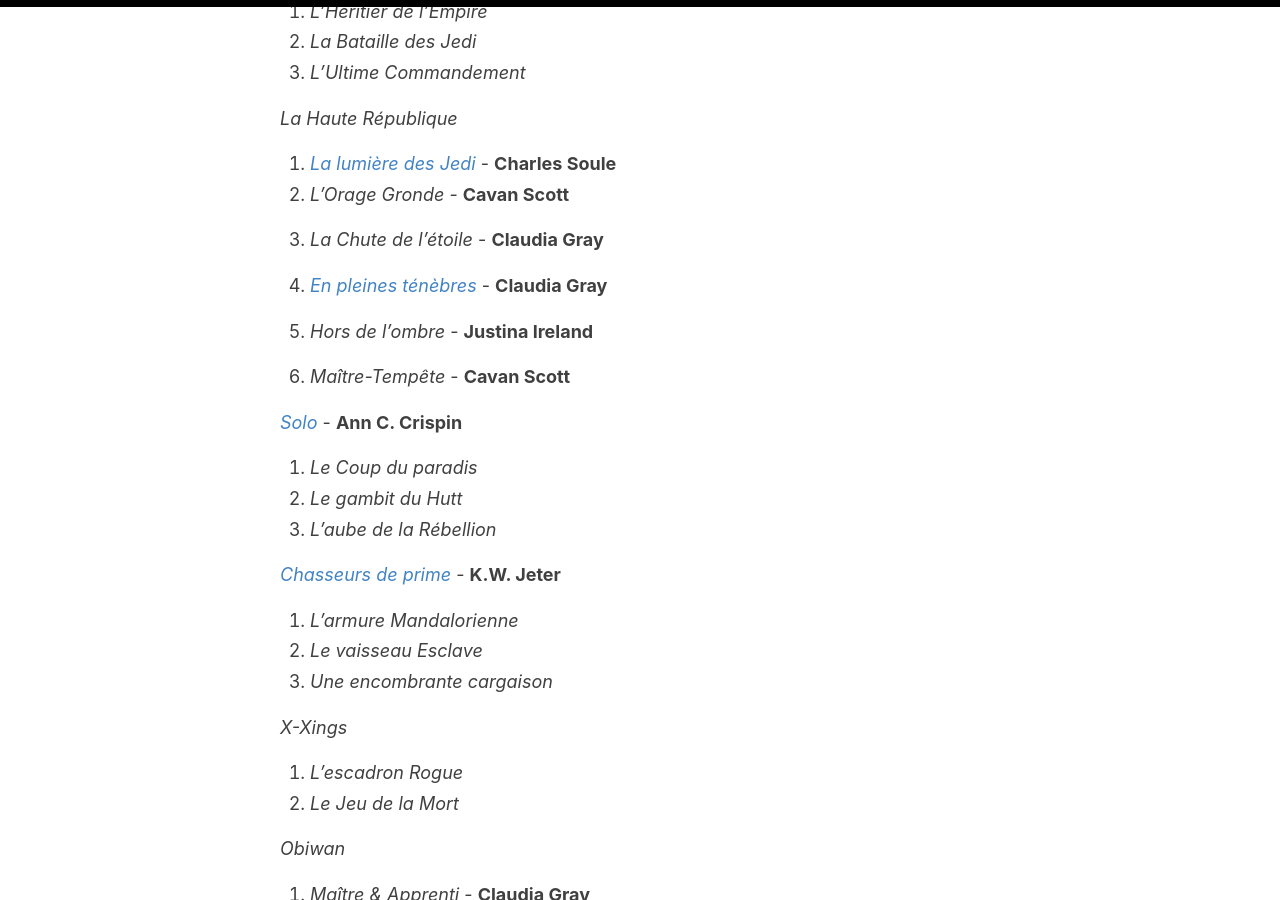
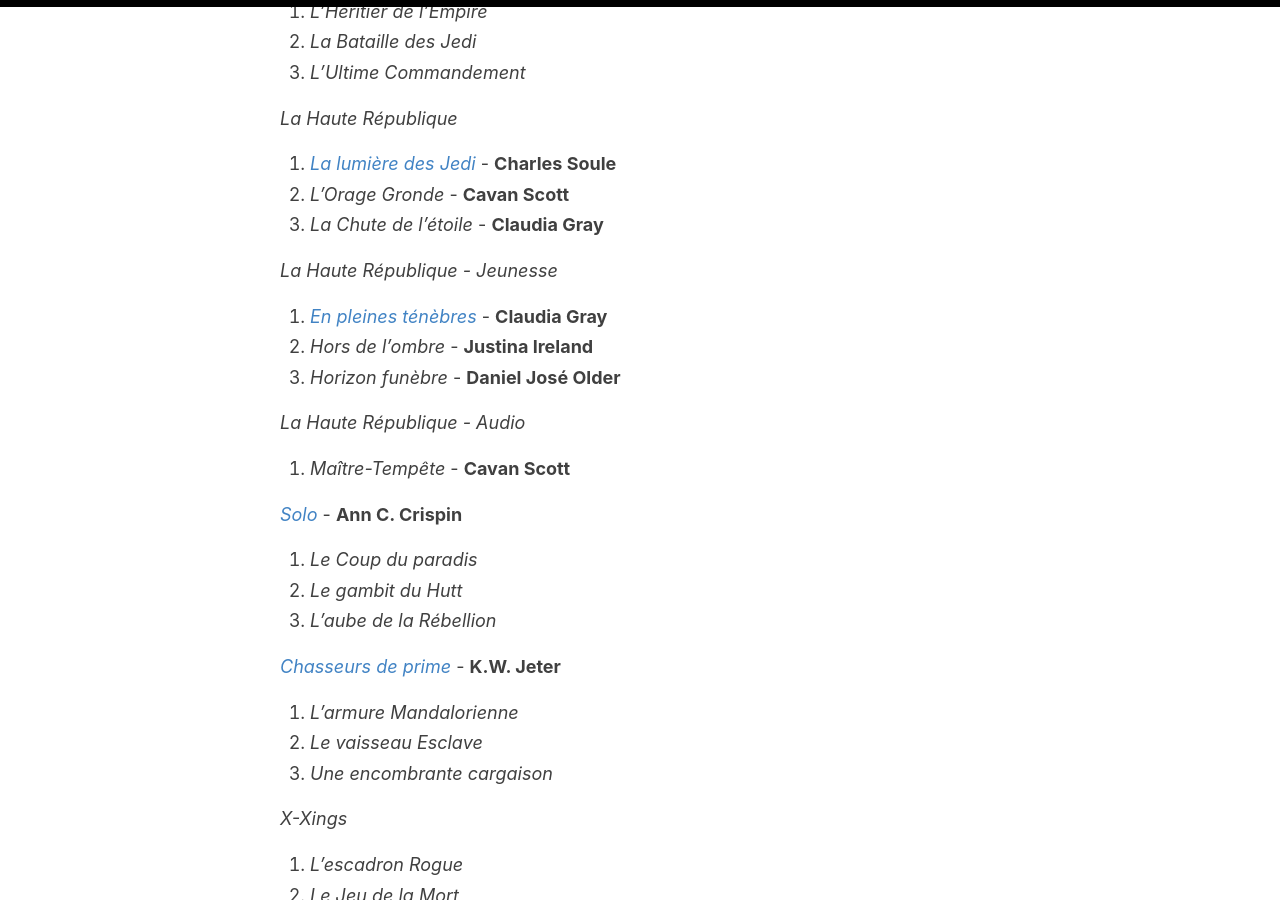
Before and after one commit to homeostasie/bouquins, a Jekyll site: the page built from _pages/lectures.md, in a window 1280 px wide and 900 px high, scrolled down 7006 px. Built offline with Jekyll 4.4.1, drawn with Linux system fonts in a browser that asks for light colours.

Commit message:
amélioration lecture SW

```diff
--- a/_pages/lectures.md
+++ b/_pages/lectures.md
@@ -256,7 +256,6 @@
 2. *L'empire contre-attaque*
 3. *Le retour du Jedi*
 
-
 [*Jedi fou*](https://homeostasie.github.io/bouquins/SW_Jedi-fou/) - **Timothy Zahn**
 1. *L'Héritier de l'Empire*
 2. *La Bataille des Jedi*
@@ -267,9 +266,12 @@
 2. *L'Orage Gronde* - **Cavan Scott**
 3. *La Chute de l’étoile* - **Claudia Gray**
 
+*La Haute République - Jeunesse*
 1. [*En pleines ténèbres*](https://homeostasie.github.io/bouquins/SW_En-pleines-tenebres/) - **Claudia Gray**
 2. *Hors de l'ombre* - **Justina Ireland**
+3. *Horizon funèbre* - **Daniel José Older**
 
+*La Haute République - Audio*
 1. *Maître-Tempête* - **Cavan Scott**
 
 [*Solo*](https://homeostasie.github.io/bouquins/SW_Solo/) - **Ann C. Crispin**
```
